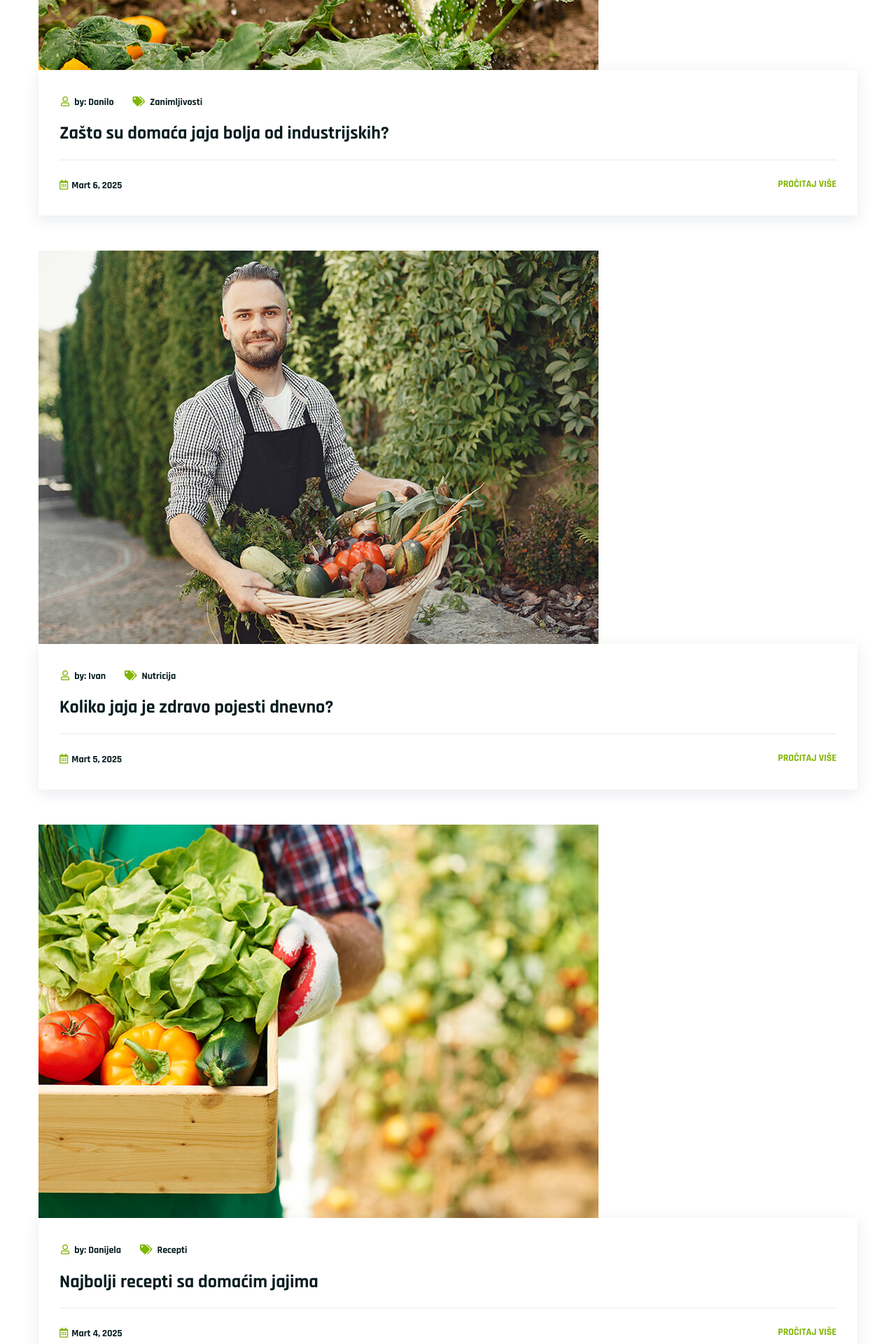
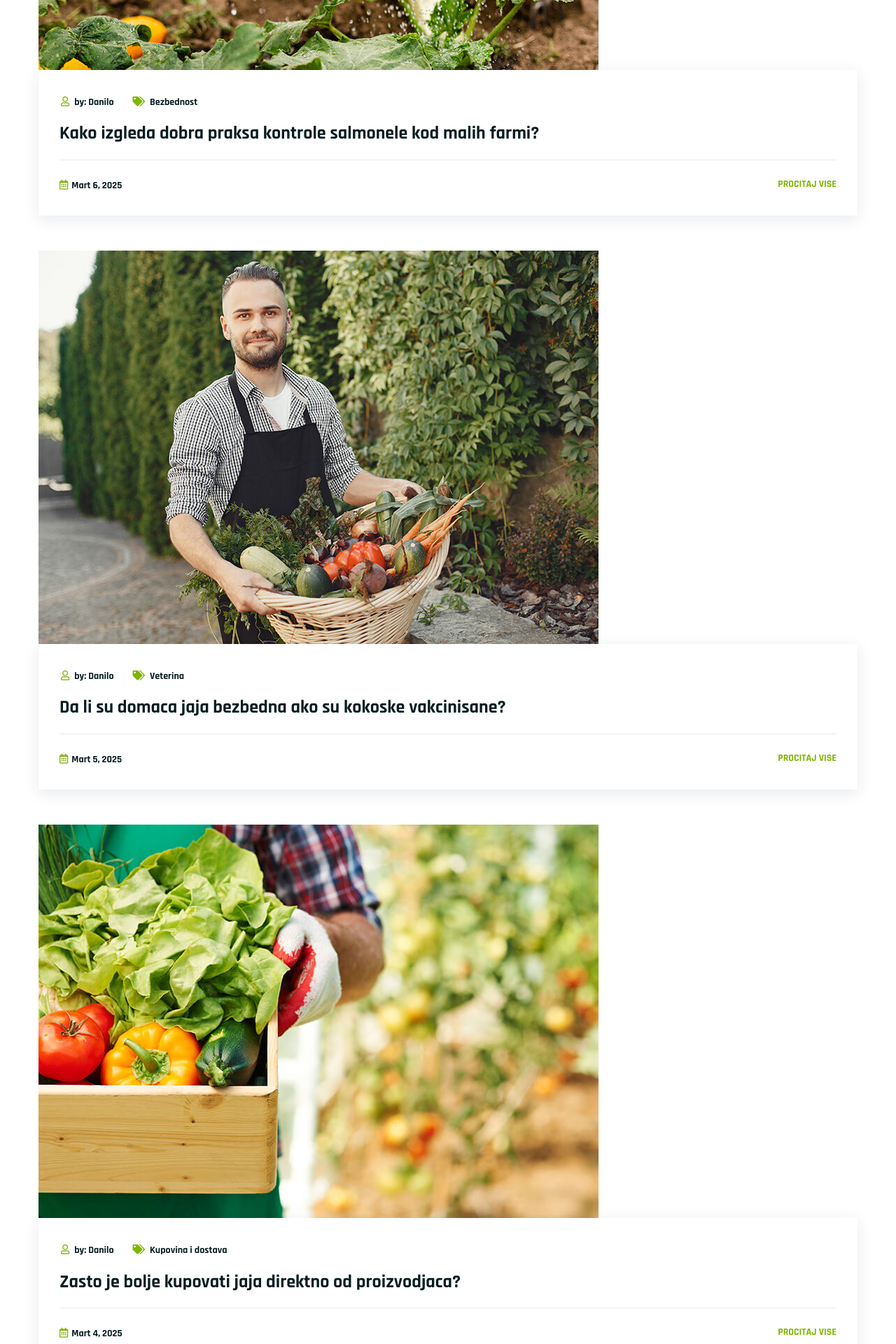
Before and after one commit to mldjordje/jajcers, a Next.js app: page / in a window 1280 px wide. Shown: the part 4100-6020 px from the top of the page at 70% size. Built offline with nearby package versions, Linux system fonts and the light colour scheme; no server answers.

Commit message:
chore: wire home blog cards to new blog routes

```diff
--- a/app/page.tsx
+++ b/app/page.tsx
@@ -337,20 +337,20 @@ export default async function Home() {
                     <div className="col-lg-12">
                         <div className="ltn__blog-item ltn__blog-item-3">
                             <div className="ltn__blog-img">
-                                <Link href="#"><img src="/img/blog/3.jpg" alt="#" /></Link>
+                                <Link href="/blog/kontrola-salmonele-male-farme"><img src="/img/blog/3.jpg" alt="Kontrola salmonele" /></Link>
                             </div>
                             <div className="ltn__blog-brief">
                                 <div className="ltn__blog-meta">
                                     <ul>
                                         <li className="ltn__blog-author">
-                                            <Link href="#"><i className="far fa-user"></i>by: Danilo</Link>
+                                            <Link href="/blog/kontrola-salmonele-male-farme"><i className="far fa-user"></i>by: Danilo</Link>
                                         </li>
                                         <li className="ltn__blog-tags">
-                                            <Link href="#"><i className="fas fa-tags"></i>Zanimljivosti</Link>
+                                            <Link href="/blog"><i className="fas fa-tags"></i>Bezbednost</Link>
                                         </li>
                                     </ul>
                                 </div>
-                                <h3 className="ltn__blog-title"><Link href="#">Zašto su domaća jaja bolja od industrijskih?</Link></h3>
+                                <h3 className="ltn__blog-title"><Link href="/blog/kontrola-salmonele-male-farme">Kako izgleda dobra praksa kontrole salmonele kod malih farmi?</Link></h3>
                                 <div className="ltn__blog-meta-btn">
                                     <div className="ltn__blog-meta">
                                         <ul>
@@ -358,7 +358,7 @@ export default async function Home() {
                                         </ul>
                                     </div>
                                     <div className="ltn__blog-btn">
-                                        <Link href="#">Pročitaj više</Link>
+                                        <Link href="/blog/domaca-jaja-vakcinacija-kokosaka">Procitaj vise</Link>
                                     </div>
                                 </div>
                             </div>
@@ -368,20 +368,20 @@ export default async function Home() {
                      <div className="col-lg-12">
                         <div className="ltn__blog-item ltn__blog-item-3">
                             <div className="ltn__blog-img">
-                                <Link href="#"><img src="/img/blog/4.jpg" alt="#" /></Link>
+                                <Link href="/blog/domaca-jaja-vakcinacija-kokosaka"><img src="/img/blog/4.jpg" alt="Vakcinacija kokosaka" /></Link>
                             </div>
                             <div className="ltn__blog-brief">
                                 <div className="ltn__blog-meta">
                                     <ul>
                                         <li className="ltn__blog-author">
-                                            <Link href="#"><i className="far fa-user"></i>by: Ivan</Link>
+                                            <Link href="/blog/domaca-jaja-vakcinacija-kokosaka"><i className="far fa-user"></i>by: Danilo</Link>
                                         </li>
                                         <li className="ltn__blog-tags">
-                                            <Link href="#"><i className="fas fa-tags"></i>Nutricija</Link>
+                                            <Link href="/blog"><i className="fas fa-tags"></i>Veterina</Link>
                                         </li>
                                     </ul>
                                 </div>
-                                <h3 className="ltn__blog-title"><Link href="#">Koliko jaja je zdravo pojesti dnevno?</Link></h3>
+                                <h3 className="ltn__blog-title"><Link href="/blog/domaca-jaja-vakcinacija-kokosaka">Da li su domaca jaja bezbedna ako su kokoske vakcinisane?</Link></h3>
                                 <div className="ltn__blog-meta-btn">
                                     <div className="ltn__blog-meta">
                                         <ul>
@@ -389,7 +389,7 @@ export default async function Home() {
                                         </ul>
                                     </div>
                                     <div className="ltn__blog-btn">
-                                        <Link href="#">Pročitaj više</Link>
+                                        <Link href="/blog/zasto-kupovati-direktno-od-proizvodjaca">Procitaj vise</Link>
                                     </div>
                                 </div>
                             </div>
@@ -399,20 +399,20 @@ export default async function Home() {
                      <div className="col-lg-12">
                         <div className="ltn__blog-item ltn__blog-item-3">
                             <div className="ltn__blog-img">
-                                <Link href="#"><img src="/img/blog/5.jpg" alt="#" /></Link>
+                                <Link href="/blog/zasto-kupovati-direktno-od-proizvodjaca"><img src="/img/blog/5.jpg" alt="Direktna kupovina" /></Link>
                             </div>
                             <div className="ltn__blog-brief">
                                 <div className="ltn__blog-meta">
                                     <ul>
                                         <li className="ltn__blog-author">
-                                            <Link href="#"><i className="far fa-user"></i>by: Danijela</Link>
+                                            <Link href="/blog/zasto-kupovati-direktno-od-proizvodjaca"><i className="far fa-user"></i>by: Danilo</Link>
                                         </li>
                                         <li className="ltn__blog-tags">
-                                            <Link href="#"><i className="fas fa-tags"></i>Recepti</Link>
+                                            <Link href="/blog"><i className="fas fa-tags"></i>Kupovina i dostava</Link>
                                         </li>
                                     </ul>
                                 </div>
-                                <h3 className="ltn__blog-title"><Link href="#">Najbolji recepti sa domaćim jajima</Link></h3>
+                                <h3 className="ltn__blog-title"><Link href="/blog/zasto-kupovati-direktno-od-proizvodjaca">Zasto je bolje kupovati jaja direktno od proizvodjaca?</Link></h3>
                                 <div className="ltn__blog-meta-btn">
                                     <div className="ltn__blog-meta">
                                         <ul>
@@ -420,7 +420,7 @@ export default async function Home() {
                                         </ul>
                                     </div>
                                     <div className="ltn__blog-btn">
-                                        <Link href="#">Pročitaj više</Link>
+                                        <Link href="/blog/kontrola-salmonele-male-farme">Procitaj vise</Link>
                                     </div>
                                 </div>
                             </div>
```
